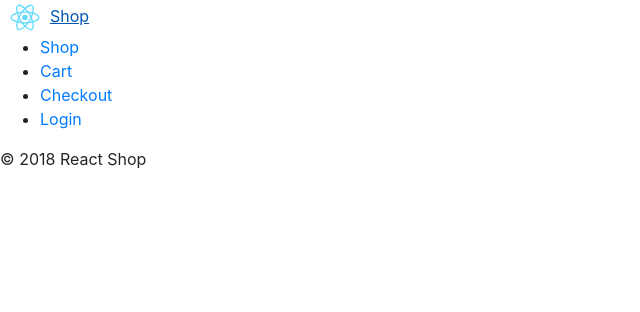
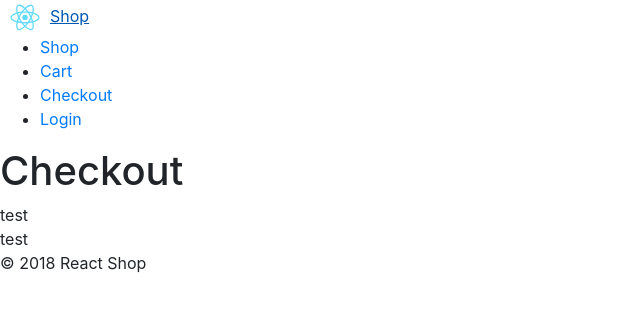
Before and after one commit to DeepakSinghaniya/shopping_cart, a React app in the folder scart/: page /checkout in a window 1280 px wide. Shown: the top 312 px of the page, without its empty margins (0-640 px from the left). Built offline with nearby package versions, Linux system fonts and the light colour scheme; what oauth-1.0a, reactjs-localstorage would draw is missing.

Commit message:
2018-06-27 checkout page update.

```diff
--- a/scart/src/App.js
+++ b/scart/src/App.js
@@ -7,6 +7,7 @@ import Shop from './containers/Shop/Shop';
 import SingleProdcut from './containers/SingleProduct/SingleProdcut';
 import Cart from './containers/Cart/Cart';
 import Login from './containers/Login/Login';
+import Checkout from './containers/Checkout/Checkout';
 import './App.scss';
 
 class App extends Component {
@@ -23,6 +24,7 @@ class App extends Component {
                   <Route exact path='/' component={Shop} />
                   <Route path='/products/:slug' component={SingleProdcut} />
                   <Route path='/cart' component={Cart} />
+                  <Route path='/checkout' component={Checkout} />
                   <Route path='/login' component={Login} />
                 </Switch>
               </Col>
--- a/scart/src/components/Header/Header.js
+++ b/scart/src/components/Header/Header.js
@@ -6,7 +6,6 @@ import { Link } from 'react-router-dom';
 
 const header = props => (
   <header>
-
     <Navbar color="light" light expand="md">
       <Link className='navbar-brand' to="/"><img src={logo} alt='site logo' title="Logo" width="50" />Shop</Link>
       <Nav className="ml-auto" navbar>
--- a/scart/src/containers/Cart/Cart.js
+++ b/scart/src/containers/Cart/Cart.js
@@ -18,9 +18,6 @@ class Cart extends Component {
                     <Row>
                         <Col md={12}>
                             <h1>Cart</h1>
-
-
-
                             <Table>
                                 <thead>
                                     <tr>
@@ -57,7 +54,9 @@ class Cart extends Component {
                         <Col md={{ size: 4, offset: 8 }}>
                             <h3>Cart totals</h3>
                             <h4>Total: ₹{totalPrice}</h4>
-                            <Button color='success'>Proceed to checkout</Button>
+                            <Button onClick={() => {
+                                this.props.history.push('/checkout/');
+                            }} color='success'>Proceed to checkout</Button>
                         </Col>
                     </Row>
                 </Fragment>
--- /dev/null
+++ b/scart/src/containers/Checkout/Checkout.js
@@ -0,0 +1,18 @@
+import React, { Component } from 'react';
+import { Row, Col } from 'reactstrap';
+
+class Checkout extends Component {
+    render() {
+        return (
+            <div>
+                <h1>Checkout</h1>
+                <Row>
+                    <Col md={6}>test</Col>
+                    <Col md={6}>test</Col>
+                </Row>
+            </div>
+        )
+    }
+}
+
+export default Checkout;
```
